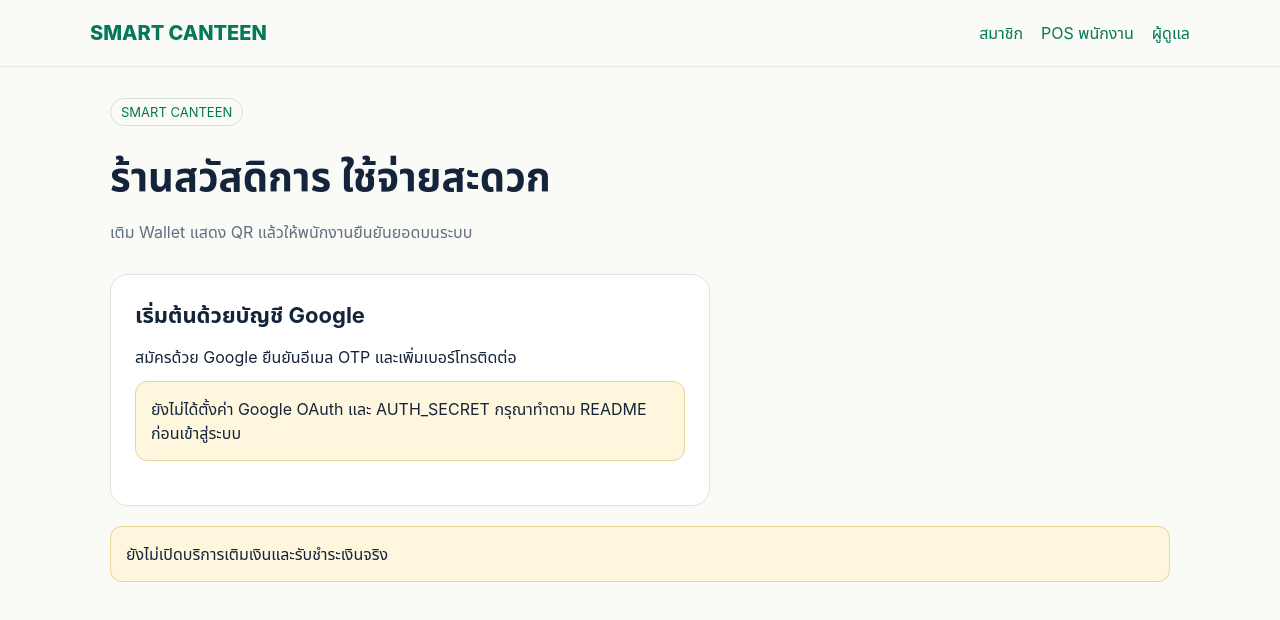
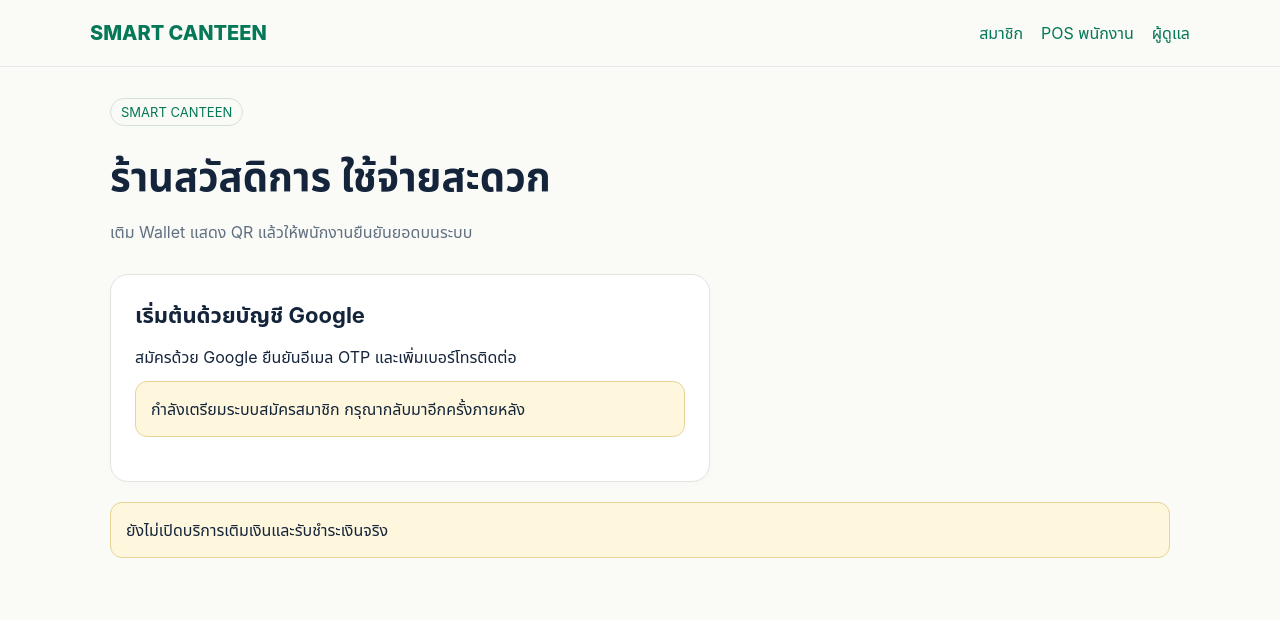
Before and after one commit to boatza1837/sawaddikanthali, a Next.js app: page / in a window 1280 px wide. Shown: the top 620 px of the page. Built offline with nearby package versions, Linux system fonts and the light colour scheme; no server answers.

Commit message:
Show setup status and disable unconfigured production payment controls

```diff
--- a/src/app/page.tsx
+++ b/src/app/page.tsx
@@ -19,8 +19,7 @@ export default async function Home() {
         <p>สมัครด้วย Google ยืนยันอีเมล OTP และเพิ่มเบอร์โทรติดต่อ</p>
         {!configured ? (
           <div className="notice">
-            ยังไม่ได้ตั้งค่า Google OAuth และ AUTH_SECRET กรุณาทำตาม README
-            ก่อนเข้าสู่ระบบ
+            กำลังเตรียมระบบสมัครสมาชิก กรุณากลับมาอีกครั้งภายหลัง
           </div>
         ) : session ? (
           <>
--- a/src/components/wallet.tsx
+++ b/src/components/wallet.tsx
@@ -142,8 +142,9 @@ export function Wallet({
         <section className="card">
           <h2>{sandboxEnabled ? "เติมเงิน · Sandbox" : "เติมเงิน"}</h2>
           <div className="notice">
-            ทดสอบเท่านั้น ไม่ใช่ QR ชำระเงินจริง การเพิ่มยอดต้องผ่าน webhook
-            ที่ตรวจลายเซ็น
+            {sandboxEnabled
+              ? "ทดสอบเท่านั้น ไม่ใช่ QR ชำระเงินจริง"
+              : "ยังไม่เปิดเติมเงิน กำลังเชื่อมต่อผู้ให้บริการรับชำระเงิน"}
           </div>
           <label htmlFor="amount">จำนวนเงิน (บาท)</label>
           <input
@@ -153,7 +154,7 @@ export function Wallet({
             onChange={(e) => setAmount(e.target.value)}
           />
           <Button
-            disabled={busy}
+            disabled={busy || !sandboxEnabled}
             onClick={async () => {
               try {
                 const value = satang(amount);
```
